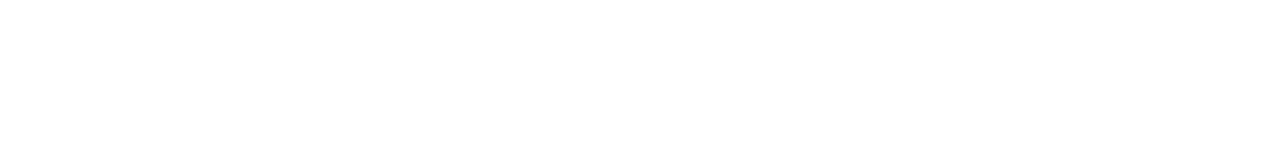
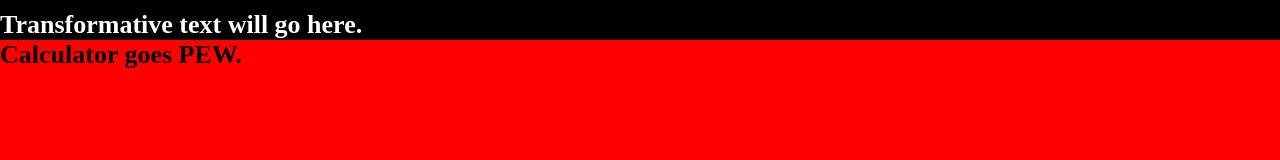
Before and after one commit to BrendanMcGaw/OdinProject_Calculator, a plain HTML site: page index.html in a window 1280 px wide. Drawn offline with Linux system fonts and the light colour scheme.

Commit message:
Added basic formatting and some pseudocode in the CSS file

```diff
--- a/index.html
+++ b/index.html
@@ -4,9 +4,15 @@
     <link rel="stylesheet" href="stylesheet.css">
     <meta charset="UTF-8">
     <meta name="viewport" content="width=device-width, initial-scale=1.0">
-    <title>Document</title>
+    <title>Calculator</title>
 </head>
 <body>
+    <header id="page-header">
+        Transformative text will go here.
+    </header>
+    <div id="body-container">
+        Calculator goes PEW.
+    </div>
 
 </body>
 <script src="javascript.js"></script>
--- a/stylesheet.css
+++ b/stylesheet.css
@@ -0,0 +1,58 @@
+/*
+For the layout I need to create something that looks like a calculator.
+-- So the first thing we'll want to do is layout our sections with flexbox as a column.
+
+This will be made up of a header section and a body section, the body section will hold
+our calculator, whilst our header will have transforrmative typed text that welcomes the
+user and invites them to utilize our calculator.
+
+We'll colorise the sections so that we can map out the overall look.
+
+-- Then we'll make our container for the calculator.
+Inside the calculator container, we'll have to make a display-container for the LED screen
+and a buttons-container which will have as many buttons as we decide to go with, dependant
+on the type of calculator we make.
+
+After this we know we'll need
+ + (Plus)
+ - (Minus)
+ * (Multiplication)
+ / (Division)
+ Calculate
+ 1
+ 2
+ 3
+ 4
+ 5
+ 6
+ 7
+ 8
+ 9
+ 0
+ */
+
+body {
+    display: flex;
+    flex-direction: column;
+    margin: 0;
+    padding: 0;
+}
+
+#page-header {
+    display: flex;
+    justify-content: start;
+    align-items: flex-end;
+    width: 100%;
+    height: 5vh;
+    background-color: black;
+    font-weight: bolder;
+    font-size: 26px;
+    color:  white;
+}
+
+#body-container {
+    background-color: red;
+    height: 95vh;
+    font-weight: bolder;
+    font-size: 26px;
+}
```
